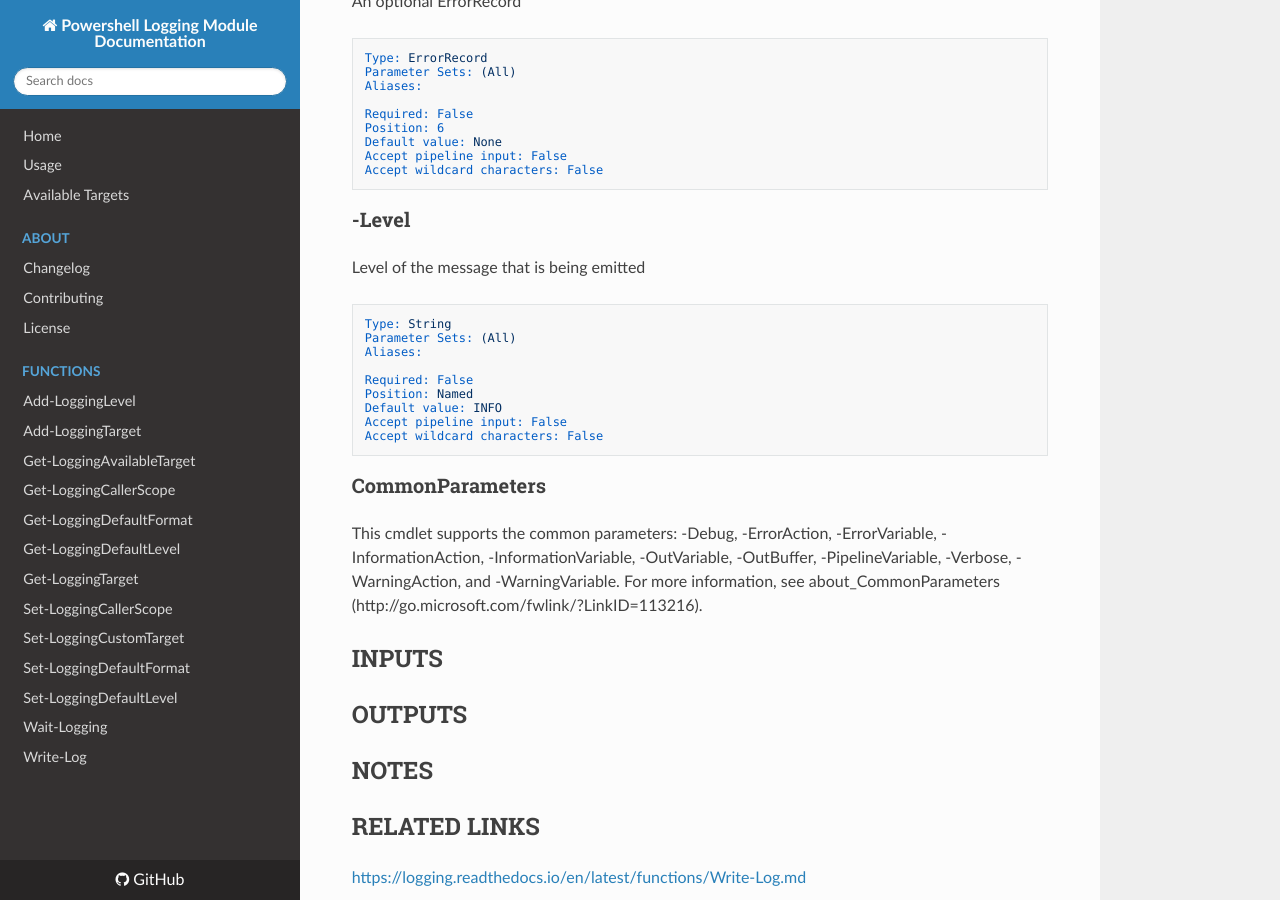
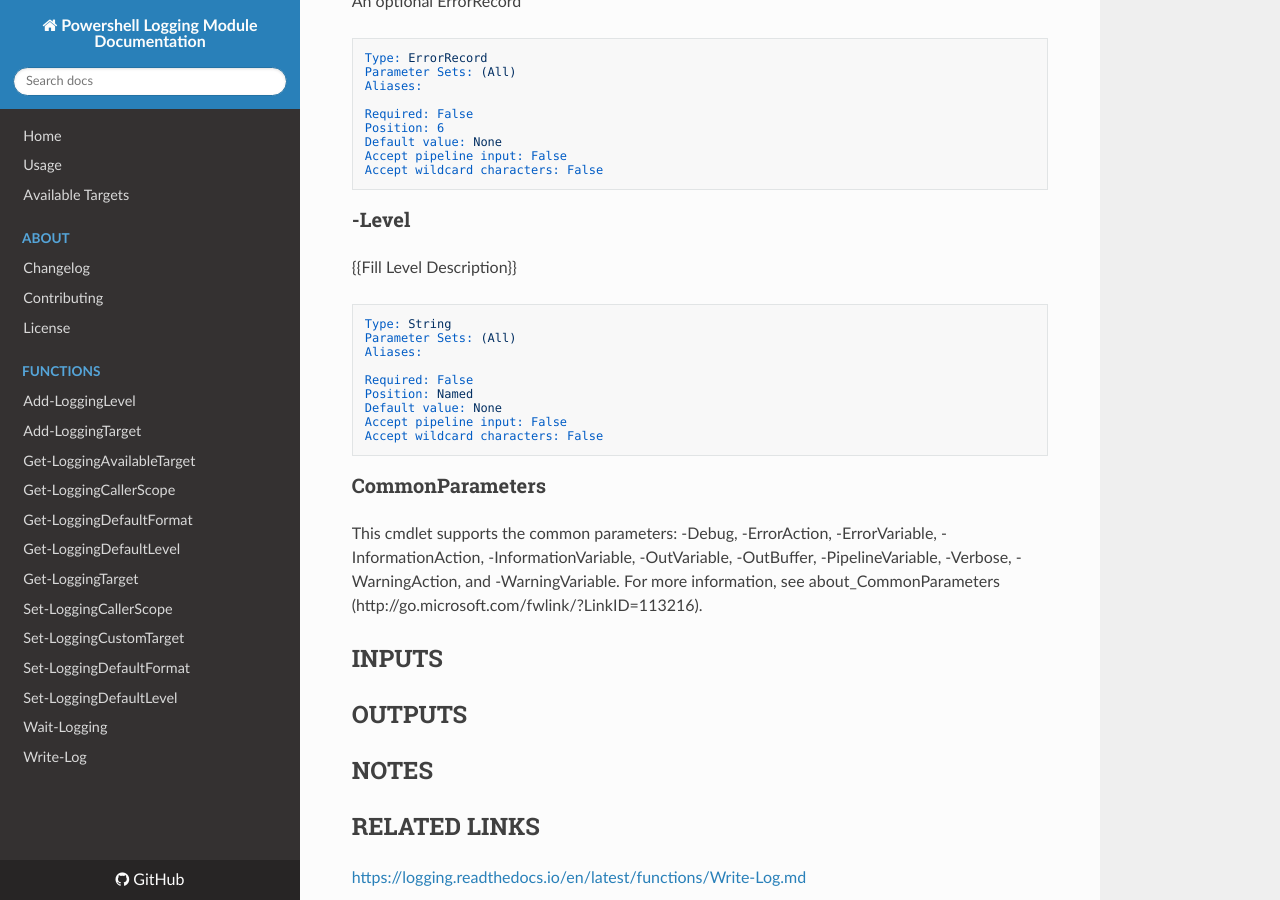
Before and after one commit to RootITUp/Logging, an MkDocs documentation site: the page built from docs/functions/Write-Log.md, in a window 1280 px wide and 900 px high, scrolled down 1888 px. Built offline with MkDocs 1.6.1, drawn with Linux system fonts in a browser that asks for light colours; nearby versions of some CDN libraries.

Commit message:
Updated docs [skip ci]

````diff
--- a/docs/functions/Write-Log.md
+++ b/docs/functions/Write-Log.md
@@ -105,7 +105,7 @@ Accept wildcard characters: False
 ```
 
 ### -Level
-Level of the message that is being emitted
+{{Fill Level Description}}
 
 ```yaml
 Type: String
@@ -114,7 +114,7 @@ Aliases:
 
 Required: False
 Position: Named
-Default value: INFO
+Default value: None
 Accept pipeline input: False
 Accept wildcard characters: False
 ```
````
